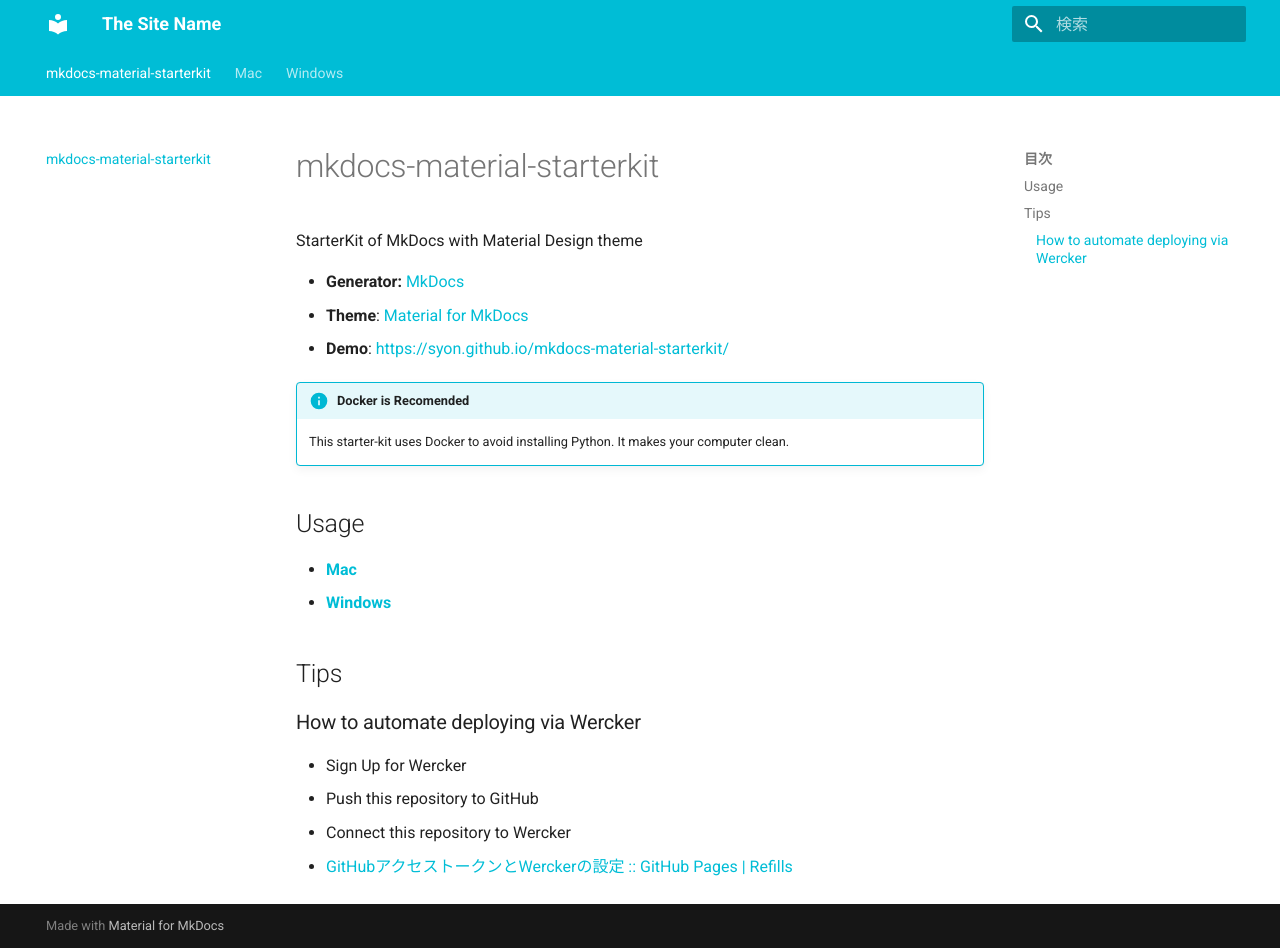
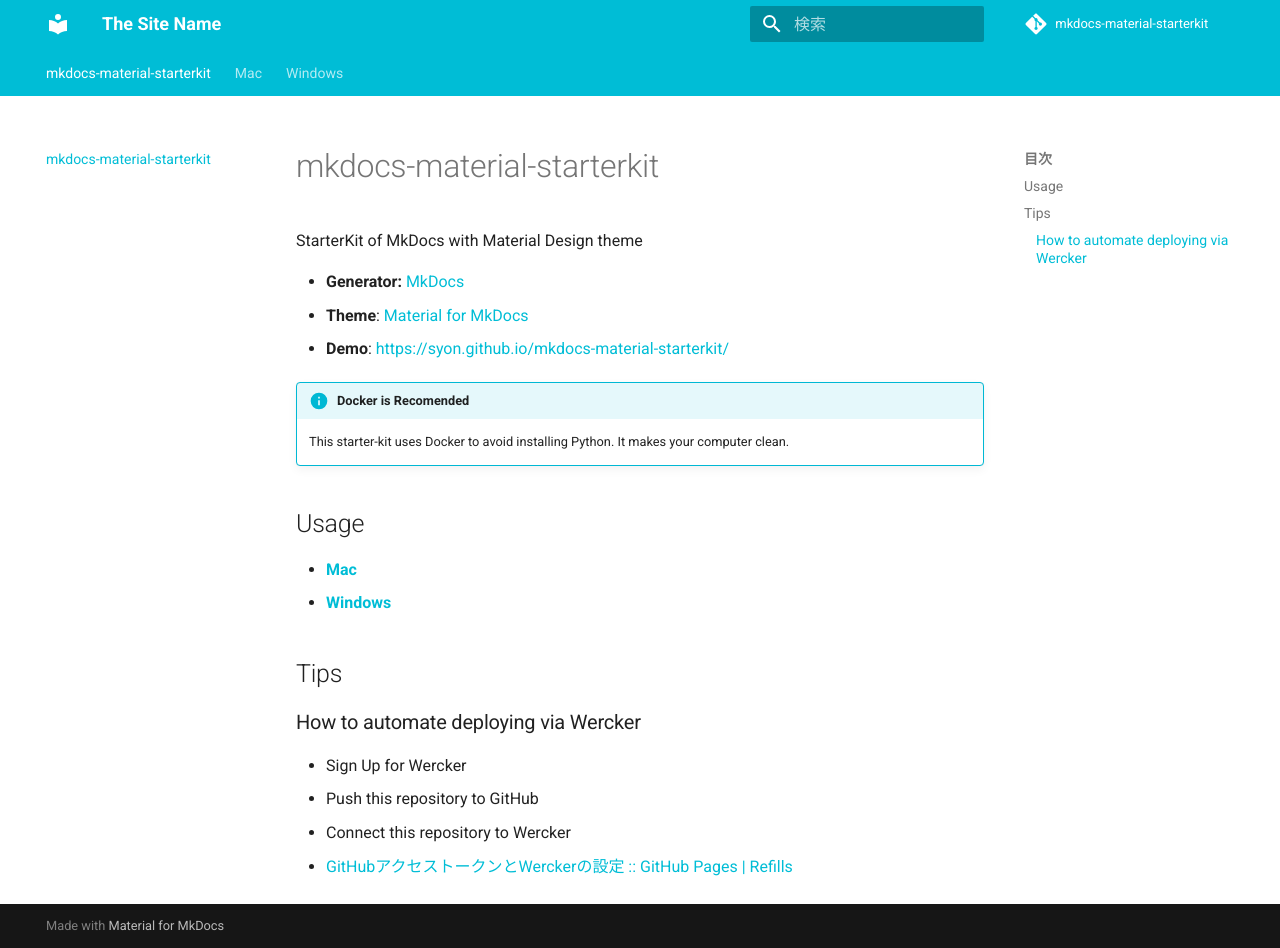
Before and after one commit to syon/mkdocs-material-starterkit, an MkDocs documentation site: the page built from docs/index.md, in a window 1280 px wide and 948 px high. Built offline with MkDocs 1.6.1 and Material for MkDocs 9.7.7, drawn with Linux system fonts in a browser that asks for light colours; comment, search, counter and statistics services are not loaded.

Commit message:
:wrench: Repository

```diff
--- a/mkdocs.yml
+++ b/mkdocs.yml
@@ -1,5 +1,9 @@
 # Project information
 site_name: The Site Name
+
+# Repository
+repo_name: mkdocs-material-starterkit
+repo_url: https://github.com/syon/mkdocs-material-starterkit
 
 # Configuration
 theme:
```
